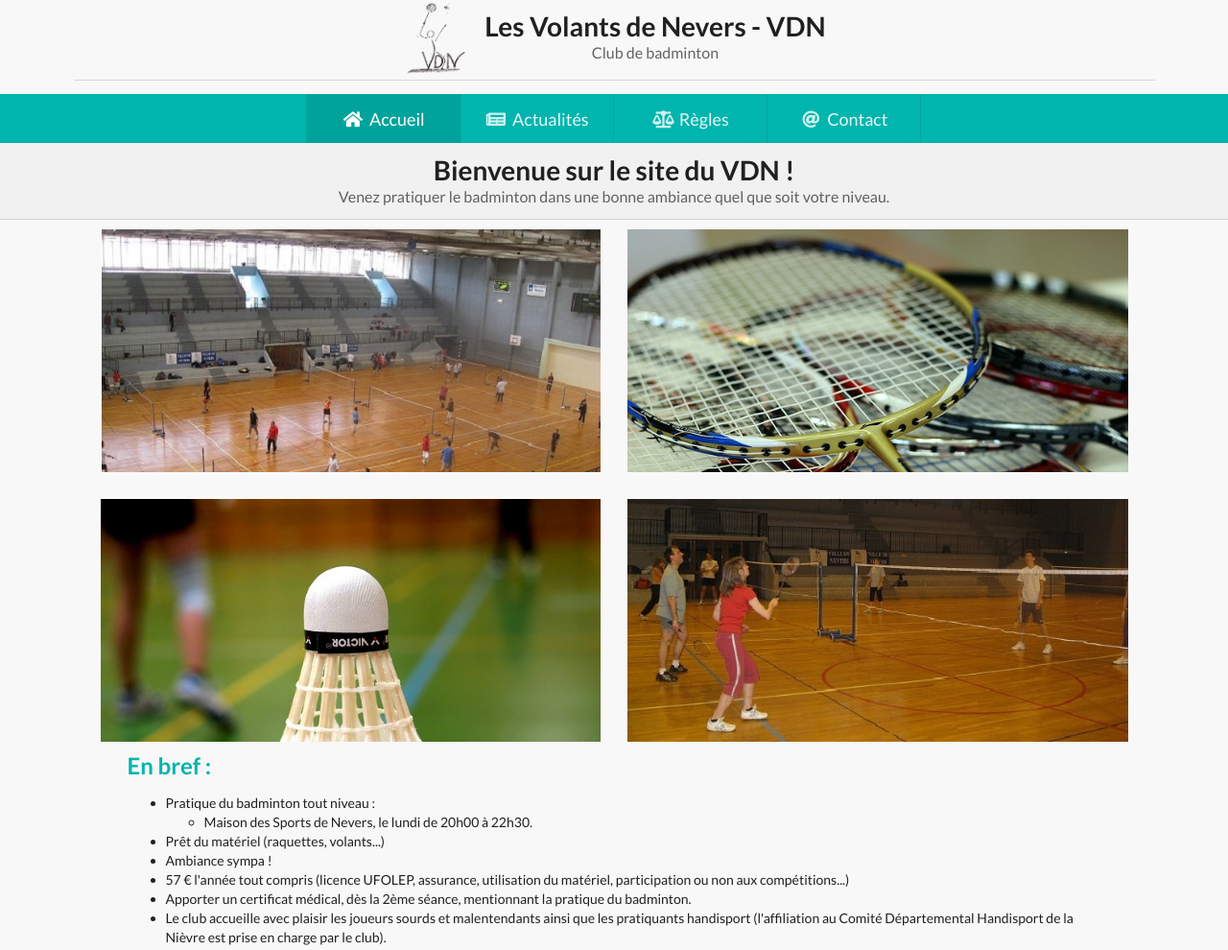
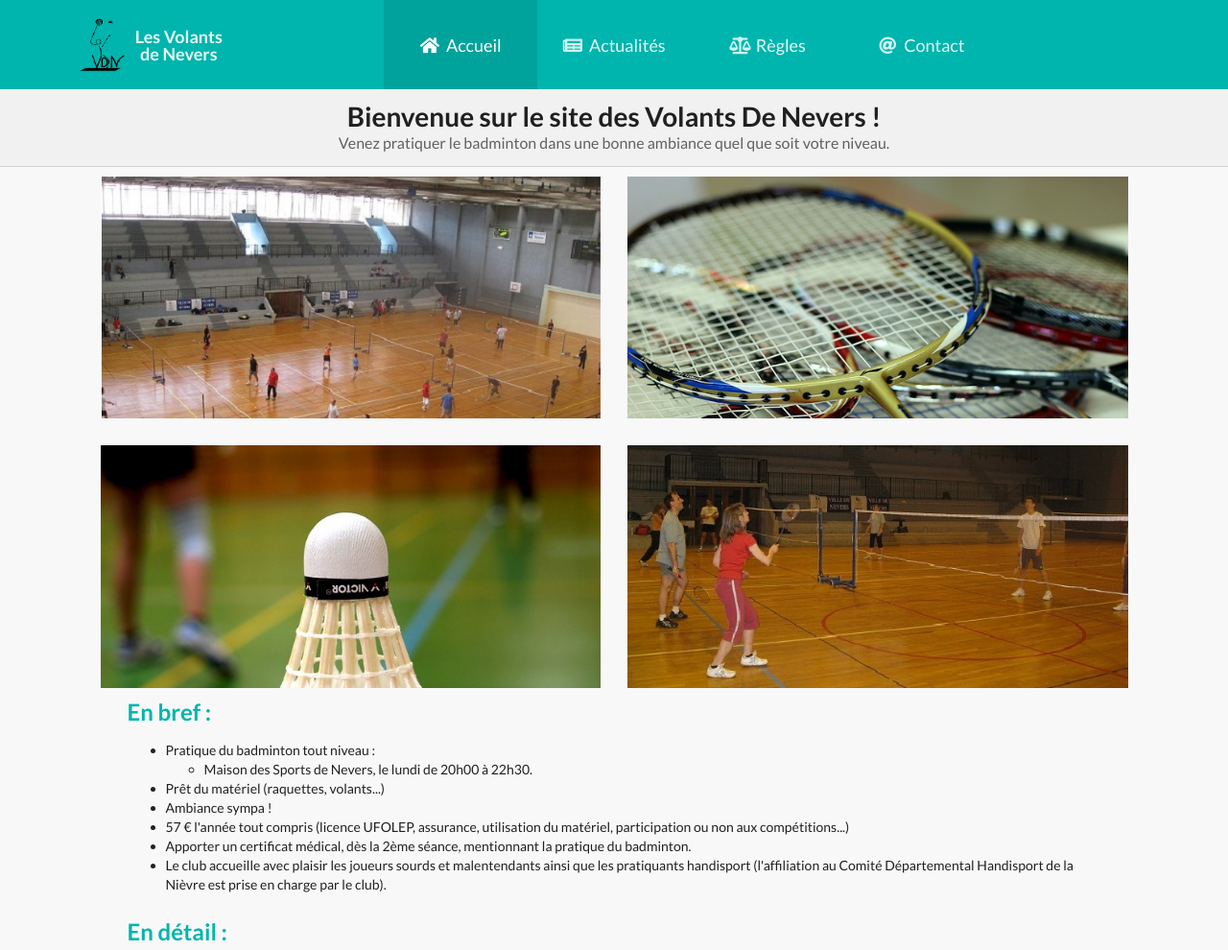
Before and after one commit to Dhorv/vdn, a plain HTML site: page index.html in a window 1280 px wide. Shown: the top 990 px of the page at 96% size. Drawn offline with nearby package versions, Linux system fonts and the light colour scheme.

Commit message:
Try some improvements on the index page

```diff
--- a/index.html
+++ b/index.html
@@ -13,19 +13,13 @@
 	</head>
 
 	<body class="body">
-    <div class="ui container">
-      <h1 class="ui dividing centered header">
-        <img class="ui image" src="image/logo_vdn_caro.png" alt="logo des volants de nevers" />
-        <div class="content">
-          Les Volants de Nevers - VDN
-          <div class="sub header">Club de badminton</div>
-        </div>
-      </h1>
-    </div>
-
     <!-- Use "fluid eight item" to center items... -->
     <!-- Use fake items have external dividers... -->
-    <div class="ui inverted teal massive fluid eight item menu navigation">
+    <div class="ui inverted teal massive fluid eight item menu borderless navigation">
+      <div class="item">
+        <img style="height: 60px" class="ui image" src="image/black_logo.png" alt="logo des volants de nevers" />
+        <b>Les Volants de Nevers</b>
+      </div>
       <div class="item"></div>
       <a class="item active" href="index.html">
         <i class="home icon"></i>
@@ -48,7 +42,7 @@
 
     <div class="ui vertical relaxed tertiary segment pageTitle">
       <h1 class="ui header">
-        Bienvenue sur le site du VDN !
+        Bienvenue sur le site des Volants De Nevers !
         <div class="sub header">Venez pratiquer le badminton dans une bonne ambiance quel que soit votre niveau.</div>
       </h1>
     </div>
```
Also changed, not shown: image/black_logo.png (added).
